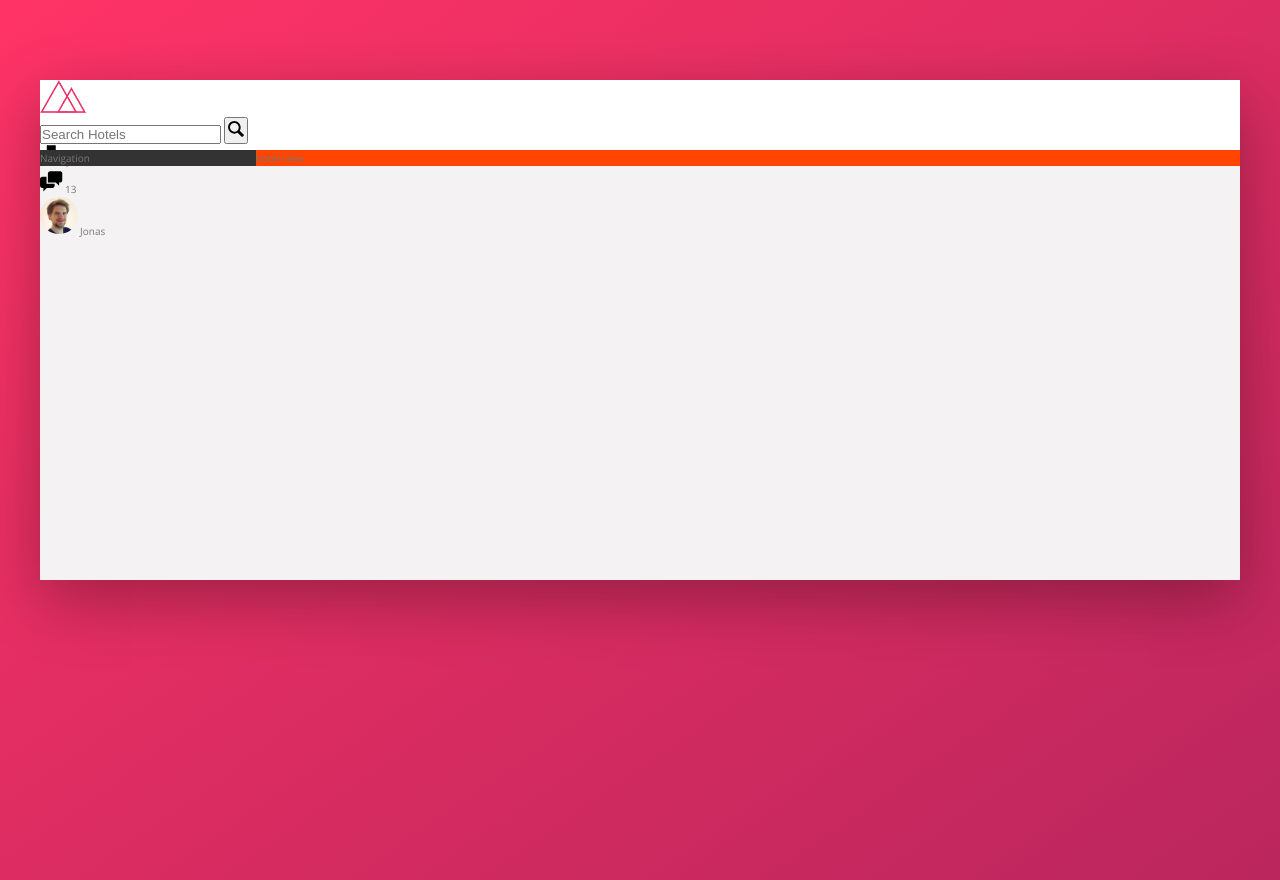
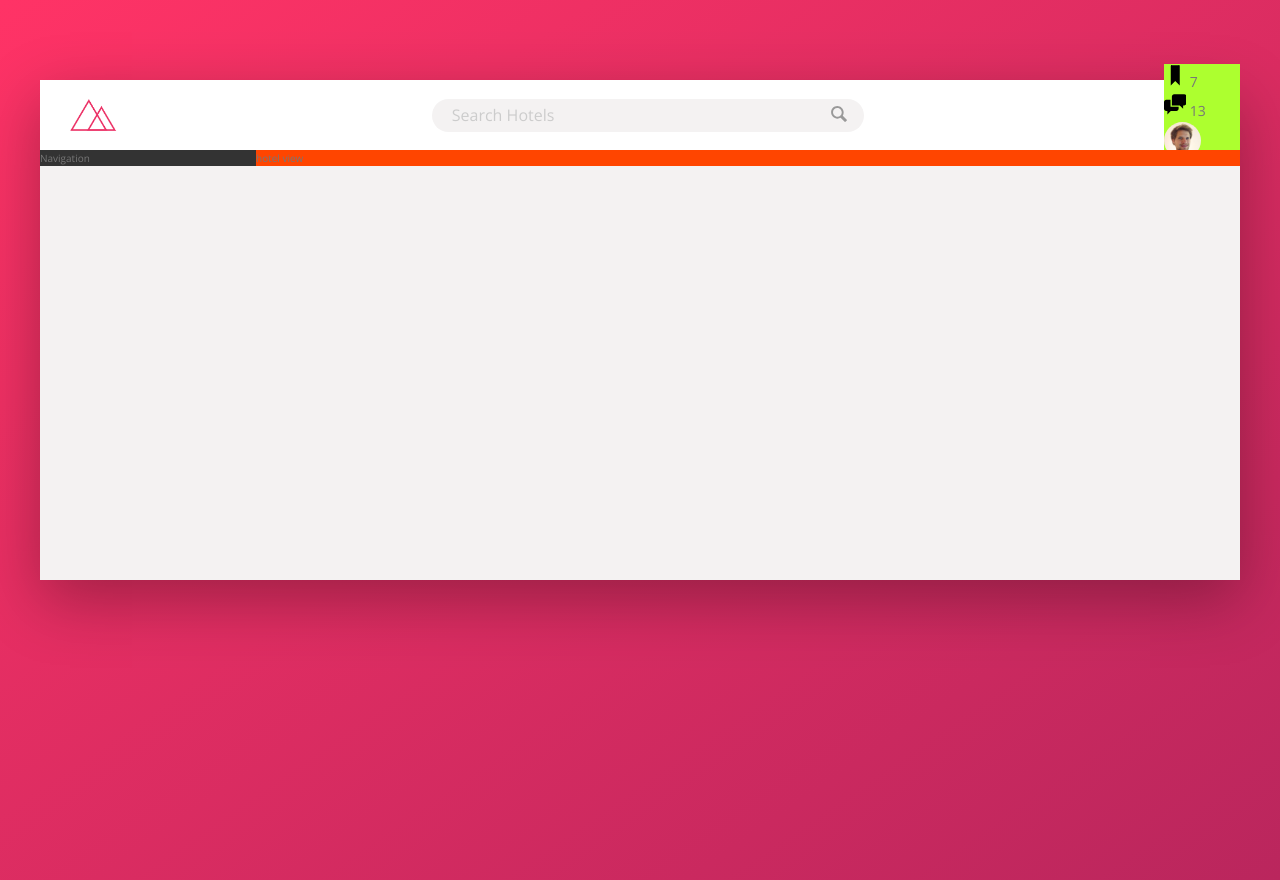
Before and after one commit to pipki11/Trillio, a website: page starter/index.html in a window 1280 px wide. Drawn offline with nearby package versions, Linux system fonts and the light colour scheme.

Commit message:
here now i finished input field with using sass and some new properties and now i keep working on header side

```diff
--- a/starter/sass/_components.scss
+++ b/starter/sass/_components.scss
@@ -2,20 +2,64 @@
 // Logo
 .logo {
   height: 3.25rem;
+  margin-left: 3rem;
 }
 
 /////////////////////////////////////////////////////////////////////////////////
 // Search
 .search {
+  flex: 0 0 40%;
+
+  display: flex;
+  align-items: center;
+  justify-content: center;
+
   &__input {
+    font-family: inherit;
+    font-size: inherit;
+    color: inherit;
+    background-color: var(--color-grey-light-2);
+    border: none;
+    padding: 0.7rem 2rem;
+    border-radius: 100px;
+    width: 90%;
+    transition: all 0.2s;
+    margin-right: -3.5rem;
+
+    &:focus {
+      outline: none;
+      width: 100%;
+      background-color: var(--color-grey-light-3);
+    }
+
+    &::-webkit-input-placeholder {
+      font-weight: 100;
+      color: var(--color-grey-light-4);
+      font-size: 1.6rem;
+    }
+  }
+
+  &__input:focus + &__button {
+    background-color: var(--color-grey-light-3);
   }
 
   &__button {
+    border: none;
+    background-color: var(--color-grey-light-2);
+
+    &:focus {
+      outline: none;
+    }
+
+    &:active {
+      transform: translateY(2px);
+    }
   }
 
   &__icon {
     height: 2rem;
     width: 2rem;
+    fill: var(--color-grey-dark-3);
   }
 }
 
@@ -23,6 +67,7 @@
 // User Navigation
 
 .user-nav {
+  background-color: greenyellow;
   &__icon-box {
   }
 
--- a/starter/sass/_layout.scss
+++ b/starter/sass/_layout.scss
@@ -8,9 +8,14 @@
 }
 
 .header {
+  font-size: 1.4rem;
   height: 7rem;
   background-color: #fff;
   border-bottom: var(--color-grey-light-2);
+
+  display: flex;
+  justify-content: space-between;
+  align-items: center;
 }
 
 .content {
```
Also changed, not shown: starter/sass/main.css, 1 other file.
